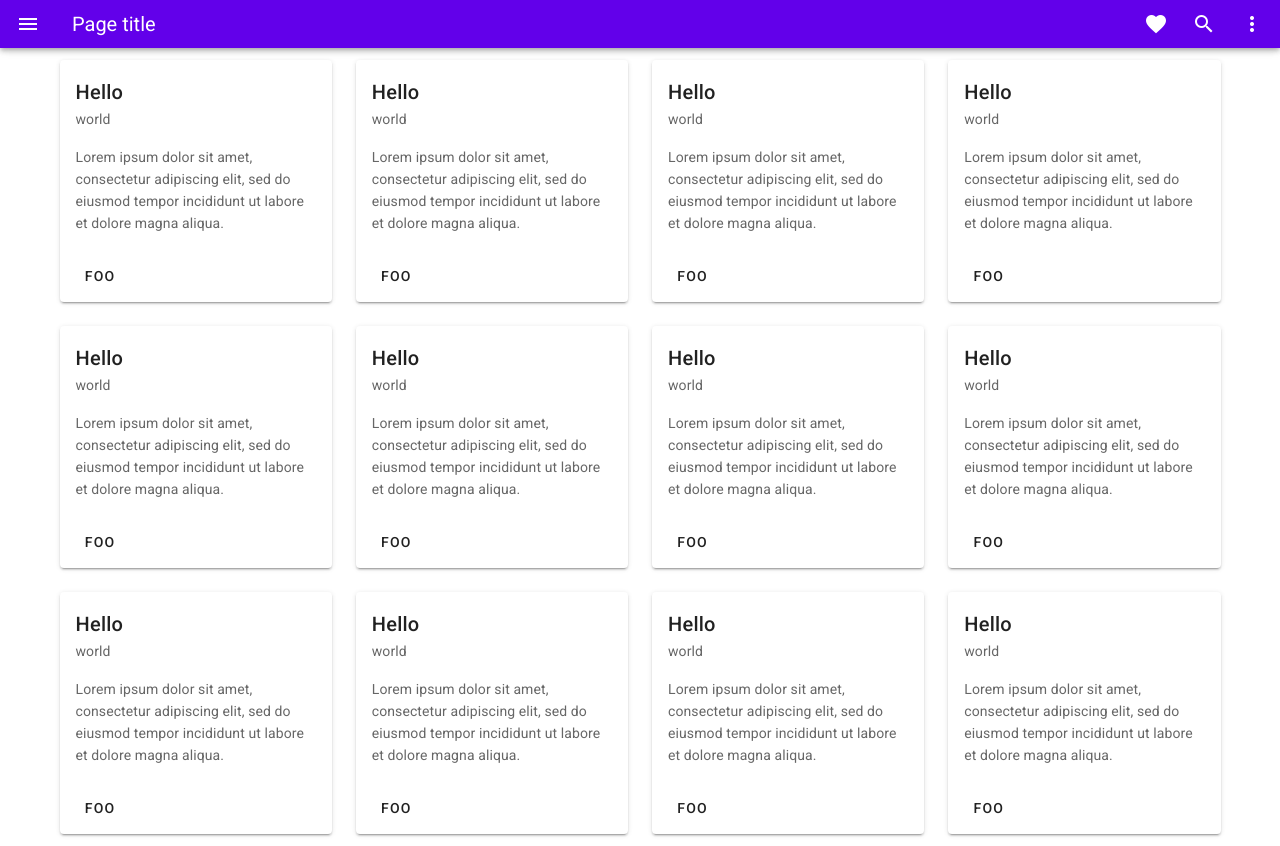
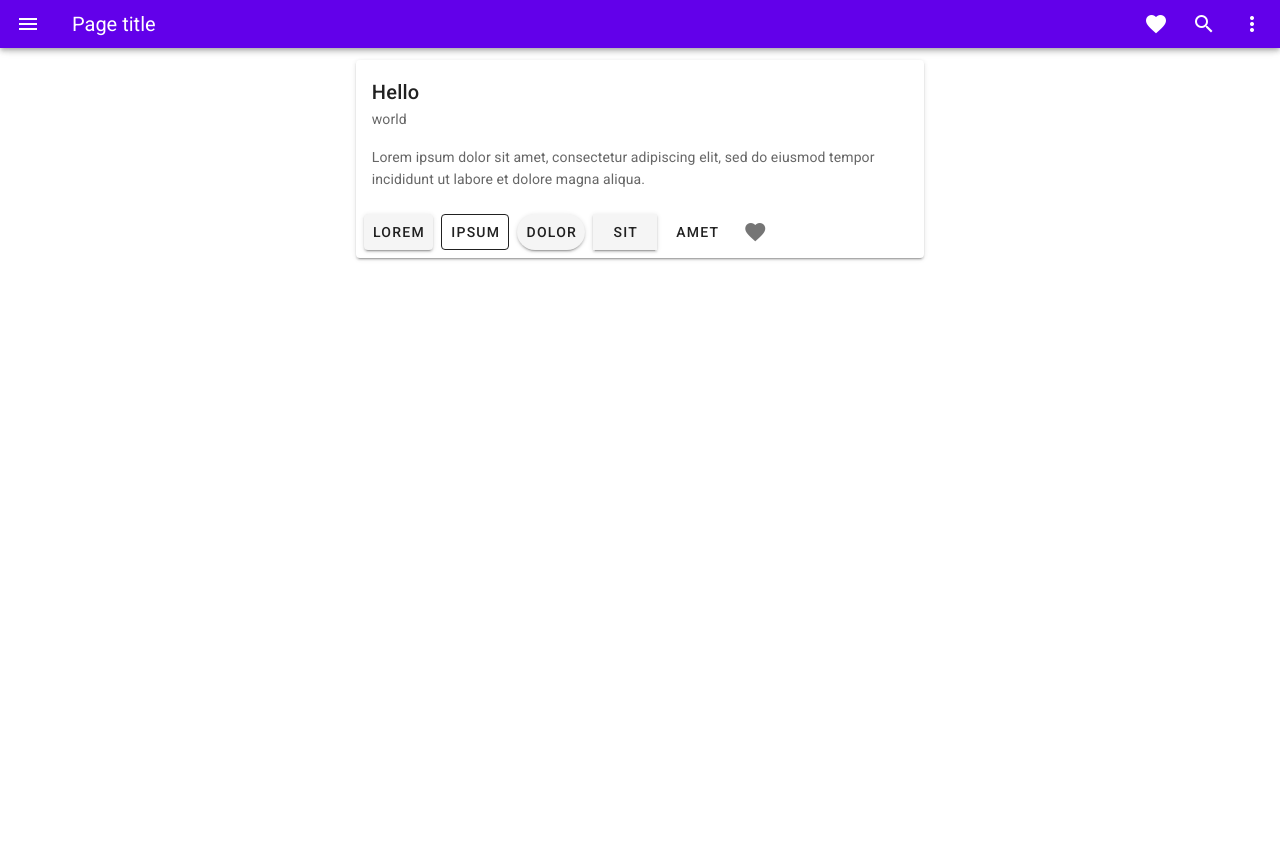
Before and after one commit to 1071sh/vue-study, a Vue app: page / in a window 1280 px wide. After the commit the page ends 800 px from the top, so only its background shows below. Built offline with nearby package versions, Linux system fonts and the light colour scheme.

Commit message:
buttonsコンポーネント

```diff
--- a/src/components/HelloWorld.vue
+++ b/src/components/HelloWorld.vue
@@ -1,7 +1,7 @@
 <template>
     <v-container>
         <v-row justify="center" align="center">
-            <v-col cols="12" xl="2" lg="3" md="4" sm="6">
+            <v-col cols="6">
                 <v-card>
                     <v-card-title>Hello</v-card-title>
                     <v-card-subtitle>world</v-card-subtitle>
@@ -11,161 +11,14 @@
                         magna aliqua.
                     </v-card-text>
                     <v-card-actions>
-                        <v-btn text>foo</v-btn>
-                    </v-card-actions>
-                </v-card>
-            </v-col>
-            <v-col cols="12" xl="2" lg="3" md="4" sm="6" xs="12">
-                <v-card>
-                    <v-card-title>Hello</v-card-title>
-                    <v-card-subtitle>world</v-card-subtitle>
-                    <v-card-text>
-                        Lorem ipsum dolor sit amet, consectetur adipiscing elit,
-                        sed do eiusmod tempor incididunt ut labore et dolore
-                        magna aliqua.
-                    </v-card-text>
-                    <v-card-actions>
-                        <v-btn text>foo</v-btn>
-                    </v-card-actions>
-                </v-card>
-            </v-col>
-            <v-col cols="12" xl="2" lg="3" md="4" sm="6" xs="12">
-                <v-card>
-                    <v-card-title>Hello</v-card-title>
-                    <v-card-subtitle>world</v-card-subtitle>
-                    <v-card-text>
-                        Lorem ipsum dolor sit amet, consectetur adipiscing elit,
-                        sed do eiusmod tempor incididunt ut labore et dolore
-                        magna aliqua.
-                    </v-card-text>
-                    <v-card-actions>
-                        <v-btn text>foo</v-btn>
-                    </v-card-actions>
-                </v-card>
-            </v-col>
-            <v-col cols="12" xl="2" lg="3" md="4" sm="6" xs="12">
-                <v-card>
-                    <v-card-title>Hello</v-card-title>
-                    <v-card-subtitle>world</v-card-subtitle>
-                    <v-card-text>
-                        Lorem ipsum dolor sit amet, consectetur adipiscing elit,
-                        sed do eiusmod tempor incididunt ut labore et dolore
-                        magna aliqua.
-                    </v-card-text>
-                    <v-card-actions>
-                        <v-btn text>foo</v-btn>
-                    </v-card-actions>
-                </v-card>
-            </v-col>
-            <v-col cols="12" xl="2" lg="3" md="4" sm="6" xs="12">
-                <v-card>
-                    <v-card-title>Hello</v-card-title>
-                    <v-card-subtitle>world</v-card-subtitle>
-                    <v-card-text>
-                        Lorem ipsum dolor sit amet, consectetur adipiscing elit,
-                        sed do eiusmod tempor incididunt ut labore et dolore
-                        magna aliqua.
-                    </v-card-text>
-                    <v-card-actions>
-                        <v-btn text>foo</v-btn>
-                    </v-card-actions>
-                </v-card>
-            </v-col>
-            <v-col cols="12" xl="2" lg="3" md="4" sm="6" xs="12">
-                <v-card>
-                    <v-card-title>Hello</v-card-title>
-                    <v-card-subtitle>world</v-card-subtitle>
-                    <v-card-text>
-                        Lorem ipsum dolor sit amet, consectetur adipiscing elit,
-                        sed do eiusmod tempor incididunt ut labore et dolore
-                        magna aliqua.
-                    </v-card-text>
-                    <v-card-actions>
-                        <v-btn text>foo</v-btn>
-                    </v-card-actions>
-                </v-card>
-            </v-col>
-            <v-col cols="12" xl="2" lg="3" md="4" sm="6" xs="12">
-                <v-card>
-                    <v-card-title>Hello</v-card-title>
-                    <v-card-subtitle>world</v-card-subtitle>
-                    <v-card-text>
-                        Lorem ipsum dolor sit amet, consectetur adipiscing elit,
-                        sed do eiusmod tempor incididunt ut labore et dolore
-                        magna aliqua.
-                    </v-card-text>
-                    <v-card-actions>
-                        <v-btn text>foo</v-btn>
-                    </v-card-actions>
-                </v-card>
-            </v-col>
-            <v-col cols="12" xl="2" lg="3" md="4" sm="6" xs="12">
-                <v-card>
-                    <v-card-title>Hello</v-card-title>
-                    <v-card-subtitle>world</v-card-subtitle>
-                    <v-card-text>
-                        Lorem ipsum dolor sit amet, consectetur adipiscing elit,
-                        sed do eiusmod tempor incididunt ut labore et dolore
-                        magna aliqua.
-                    </v-card-text>
-                    <v-card-actions>
-                        <v-btn text>foo</v-btn>
-                    </v-card-actions>
-                </v-card>
-            </v-col>
-            <v-col cols="12" xl="2" lg="3" md="4" sm="6" xs="12">
-                <v-card>
-                    <v-card-title>Hello</v-card-title>
-                    <v-card-subtitle>world</v-card-subtitle>
-                    <v-card-text>
-                        Lorem ipsum dolor sit amet, consectetur adipiscing elit,
-                        sed do eiusmod tempor incididunt ut labore et dolore
-                        magna aliqua.
-                    </v-card-text>
-                    <v-card-actions>
-                        <v-btn text>foo</v-btn>
-                    </v-card-actions>
-                </v-card>
-            </v-col>
-            <v-col cols="12" xl="2" lg="3" md="4" sm="6" xs="12">
-                <v-card>
-                    <v-card-title>Hello</v-card-title>
-                    <v-card-subtitle>world</v-card-subtitle>
-                    <v-card-text>
-                        Lorem ipsum dolor sit amet, consectetur adipiscing elit,
-                        sed do eiusmod tempor incididunt ut labore et dolore
-                        magna aliqua.
-                    </v-card-text>
-                    <v-card-actions>
-                        <v-btn text>foo</v-btn>
-                    </v-card-actions>
-                </v-card>
-            </v-col>
-            <v-col cols="12" xl="2" lg="3" md="4" sm="6" xs="12">
-                <v-card>
-                    <v-card-title>Hello</v-card-title>
-                    <v-card-subtitle>world</v-card-subtitle>
-                    <v-card-text>
-                        Lorem ipsum dolor sit amet, consectetur adipiscing elit,
-                        sed do eiusmod tempor incididunt ut labore et dolore
-                        magna aliqua.
-                    </v-card-text>
-                    <v-card-actions>
-                        <v-btn text>foo</v-btn>
-                    </v-card-actions>
-                </v-card>
-            </v-col>
-            <v-col cols="12" xl="2" lg="3" md="4" sm="6" xs="12">
-                <v-card>
-                    <v-card-title>Hello</v-card-title>
-                    <v-card-subtitle>world</v-card-subtitle>
-                    <v-card-text>
-                        Lorem ipsum dolor sit amet, consectetur adipiscing elit,
-                        sed do eiusmod tempor incididunt ut labore et dolore
-                        magna aliqua.
-                    </v-card-text>
-                    <v-card-actions>
-                        <v-btn text>foo</v-btn>
+                        <v-btn>lorem</v-btn>
+                        <v-btn outlined>ipsum</v-btn>
+                        <v-btn rounded>dolor</v-btn>
+                        <v-btn tile>sit</v-btn>
+                        <v-btn text>amet</v-btn>
+                        <v-btn icon>
+                            <v-icon>mdi-heart</v-icon>
+                        </v-btn>
                     </v-card-actions>
                 </v-card>
             </v-col>
```
